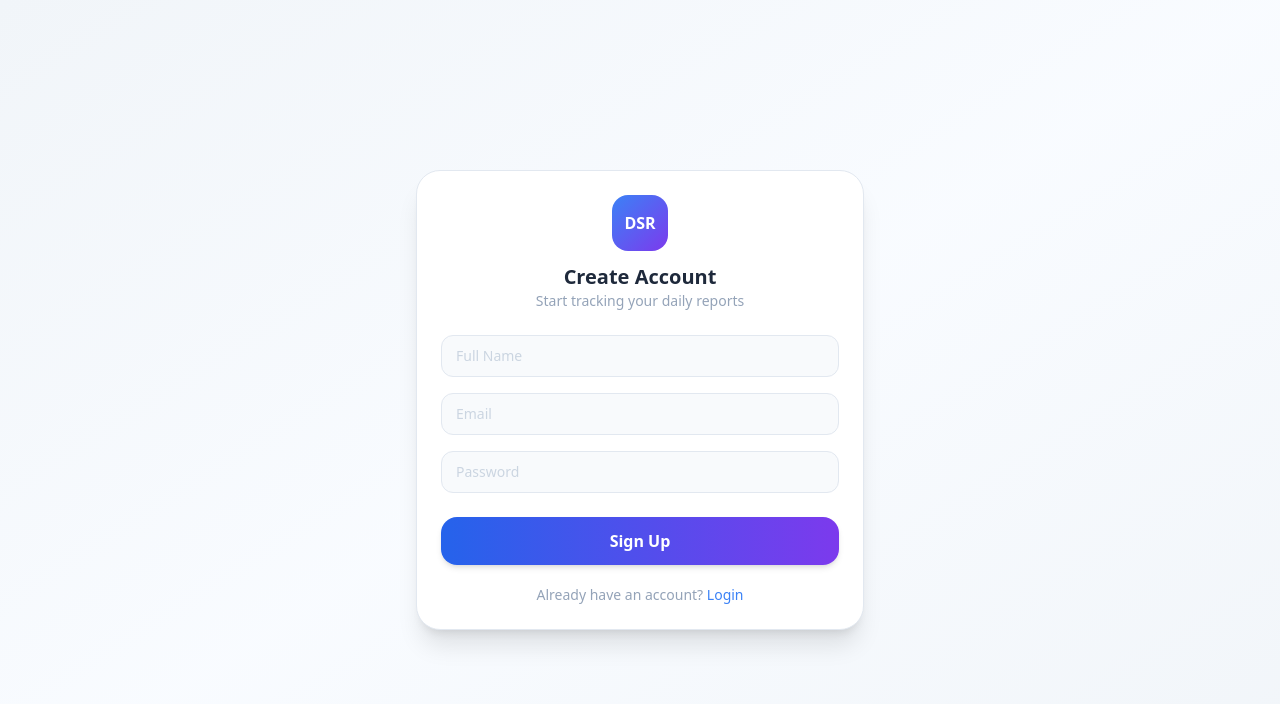
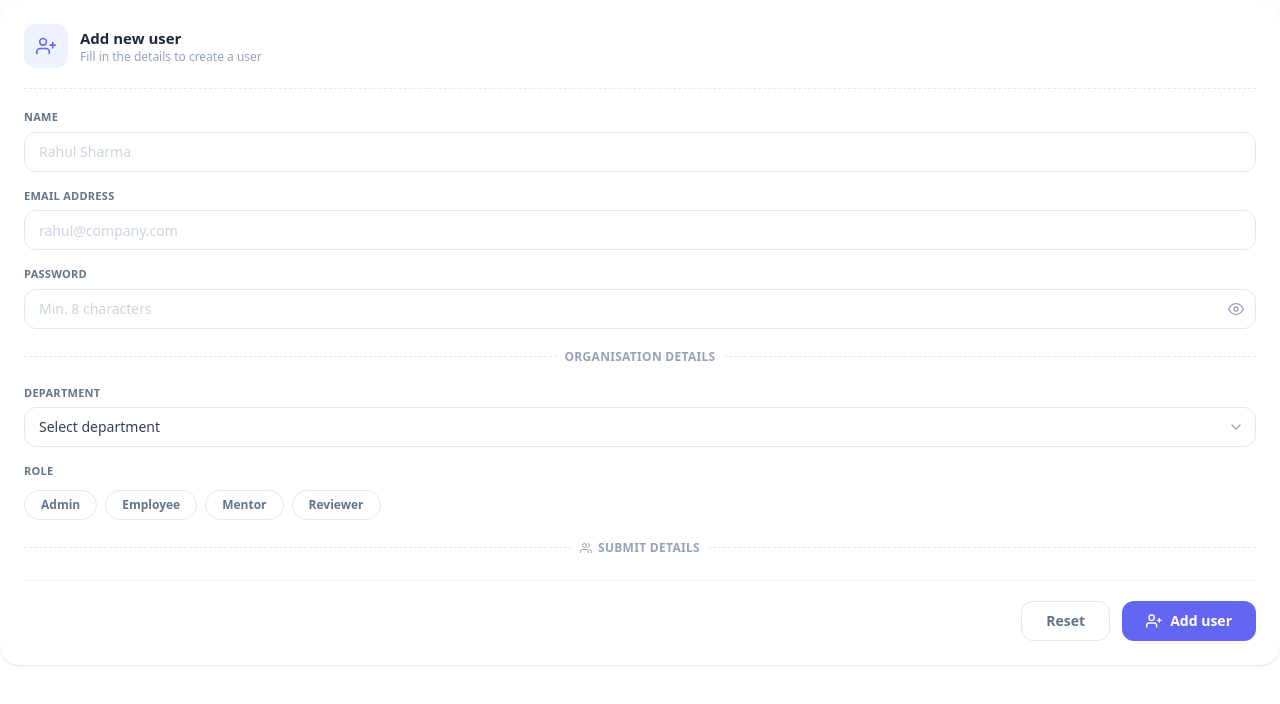
Before and after one commit to Rjlikhar/dsr-project-frontend, a React (Create React App) app: page /signup in a window 1280 px wide. Shown: the top 704 px of the page. Built offline with nearby package versions, Linux system fonts and the light colour scheme.

Commit message:
fix: remove userform add signup form

```diff
--- a/src/feature/auth/pages/Signup.jsx
+++ b/src/feature/auth/pages/Signup.jsx
@@ -1,107 +1,242 @@
 import { useState } from "react";
-import useAuth from "../hooks/useAuth";
-import { useNavigate } from "react-router-dom";
-import FullScreenLoader from "../../../component/common/Loader";
+import {
+  FiChevronDown,
+  FiEye,
+  FiEyeOff,
+  FiUserPlus,
+  FiUsers,
+} from "react-icons/fi";
+import { signupUser } from "../services/authServices";
+
+
+const ROLES = [
+  "Admin",
+  "Employee",
+  "Mentor",
+  "Reviewer"
+];
+
+const DEPARTMENTS = [
+  "Development",
+  "Testing",
+  "Content Creater",
+  "Sales",
+  "Marketing",
+  "Application Integration"
+];
+
+const defaultForm = {
+  name: "",
+  email: "",
+  password: "",
+  department: "",
+  role: "Trainee"
+};
 
 export default function Signup() {
-  const { signup, loading, error } = useAuth();
-  const [loader,setLoader]=useState(false)
-  const navigate=useNavigate();
-  const inputCls =
-    "w-full bg-slate-50 border border-slate-200 rounded-xl px-3.5 py-2.5 text-sm text-slate-800 placeholder-slate-300 focus:outline-none focus:ring-2 focus:ring-blue-400/60 focus:border-transparent transition";
+  const [form, setForm] = useState(defaultForm);
 
-  const [form, setForm] = useState({
-    name: "",
-    email: "",
-    password: "",
-  });
+  const [showPw, setShowPw] = useState(false);
 
-  const handleChange = (k, v) => {
-    setForm((p) => ({ ...p, [k]: v }));
+  const [success, setSuccess] = useState(false);
+
+  const set = (key, val) => {
+    setForm((prev) => ({
+      ...prev,
+      [key]: val,
+    }));
   };
 
-  const handleSubmit = async (e) => {
-    e.preventDefault();
+  const handleSubmit = async () => {
+    // TODO:
+    await signupUser(form)
 
-    try {
-      setLoader(true)
-      await signup(form);
-      alert("Signup successful!");
+    setSuccess(true);
 
-      navigate('/signin')
+    setTimeout(() => {
+      setSuccess(false);
+    }, 3000);
 
-      setForm({
-        name: "",
-        email: "",
-        password: "",
-      });
-    } catch (err) {
-      console.error(err.message);
-    }
-    finally{
-      setLoader(false)
-    }
+    setForm(defaultForm);
   };
 
   return (
-    <>
-    <FullScreenLoader loading={loader}/>
-    <div className="min-h-screen flex items-center justify-center bg-gradient-to-br from-slate-100 via-blue-50/40 to-slate-100 p-4">
-      <div className="w-full max-w-md">
-        <div className="bg-white border border-slate-200 rounded-3xl shadow-xl p-6">
-          <div className="mb-6 text-center">
-            <div className="w-14 h-14 mx-auto rounded-2xl bg-gradient-to-br from-blue-500 to-violet-600 flex items-center justify-center text-white font-black">
-              DSR
-            </div>
-            <h2 className="text-xl font-black mt-3 text-slate-800">
-              Create Account
-            </h2>
-            <p className="text-sm text-slate-400">
-              Start tracking your daily reports
-            </p>
-          </div>
+    <div className="bg-white rounded-[20px] shadow p-6">
+      {success && (
+        <div className="flex items-center gap-3 bg-emerald-50 border border-emerald-200 text-emerald-700 text-sm font-semibold px-5 py-3 rounded-2xl mb-5">
+          User added successfully!
+        </div>
+      )}
 
-          <form onSubmit={handleSubmit} className="flex flex-col gap-4">
-            <input
-              type="text"
-              placeholder="Full Name"
-              className={inputCls}
-              value={form.name}
-              onChange={(e) => handleChange("name", e.target.value)}
-            />
+      {/* Header */}
+      <div className="flex items-center gap-3 pb-5 mb-5 border-b border-dashed border-slate-200">
+        <div className="w-11 h-11 rounded-xl bg-indigo-50 flex items-center justify-center">
+          <FiUserPlus className="w-5 h-5 text-indigo-500" />
+        </div>
 
-            <input
-              type="email"
-              placeholder="Email"
-              className={inputCls}
-              value={form.email}
-              onChange={(e) => handleChange("email", e.target.value)}
-            />
+        <div>
+          <p className="text-[15px] font-bold text-slate-800">
+            Add new user
+          </p>
 
-            <input
-              type="password"
-              placeholder="Password"
-              className={inputCls}
-              value={form.password}
-              onChange={(e) => handleChange("password", e.target.value)}
-            />
-
-            <button className="mt-2 bg-gradient-to-r from-blue-600 to-violet-600 text-white font-bold py-3 rounded-2xl shadow-md hover:shadow-lg transition active:scale-[0.98]">
-              Sign Up
-            </button>
-          </form>
-
-          <p className="text-center text-sm text-slate-400 mt-5">
-            Already have an account?{" "}
-            <button
-              onClick={()=>navigate('/signin')}
-              className="text-blue-500 cursor-pointer hover:underline">
-              Login
-            </button>
+          <p className="text-xs text-slate-400">
+            Fill in the details to create a user
           </p>
         </div>
       </div>
+
+      {/* Name */}
+      <div className="grid gap-4">
+        <Field label="Name">
+          <input
+            className={inp}
+            placeholder="Rahul Sharma"
+            value={form.name}
+            onChange={(e) =>
+              set("name", e.target.value)
+            }
+          />
+        </Field>
+      </div>
+
+      <Field label="Email address" className="mt-4">
+        <input
+          className={inp}
+          type="email"
+          placeholder="rahul@company.com"
+          value={form.email}
+          onChange={(e) =>
+            set("email", e.target.value)
+          }
+        />
+      </Field>
+
+      <Field label="Password" className="mt-4">
+        <div className="relative">
+          <input
+            className={inp + " pr-10"}
+            type={showPw ? "text" : "password"}
+            placeholder="Min. 8 characters"
+            value={form.password}
+            onChange={(e) =>
+              set("password", e.target.value)
+            }
+          />
+
+          <button
+            type="button"
+            onClick={() => setShowPw((p) => !p)}
+            className="absolute right-3 top-1/2 -translate-y-1/2 text-slate-400"
+          >
+            {showPw ? (
+              <FiEyeOff className="w-4 h-4" />
+            ) : (
+              <FiEye className="w-4 h-4" />
+            )}
+          </button>
+        </div>
+      </Field>
+
+      <SectionDivider label="Organisation details" />
+
+      <div className="grid  gap-4">
+        <Field label="Department">
+          <div className="relative">
+            <select
+              className={inp + " appearance-none pr-9"}
+              value={form.department}
+              onChange={(e) =>
+                set("department", e.target.value)
+              }
+            >
+              <option value="">Select department</option>
+
+              {DEPARTMENTS.map((d) => (
+                <option key={d}>{d}</option>
+              ))}
+            </select>
+
+            <FiChevronDown className="absolute right-3 top-1/2 -translate-y-1/2 w-4 h-4 text-slate-400 pointer-events-none" />
+          </div>
+        </Field>
+      </div>
+
+      <Field label="Role" className="mt-4">
+        <div className="flex flex-wrap gap-2 mt-1">
+          {ROLES.map((r) => (
+            <button
+              key={r}
+              type="button"
+              onClick={() => set("role", r)}
+              className={`px-4 py-1.5 rounded-full text-xs font-semibold border-[1.5px] transition
+              ${
+                form.role === r
+                  ? "bg-indigo-50 border-indigo-400 text-indigo-700"
+                  : "border-slate-200 text-slate-500"
+              }`}
+            >
+              {r}
+            </button>
+          ))}
+        </div>
+      </Field>
+
+      <SectionDivider
+        icon={<FiUsers />}
+        label="Submit Details"
+      />
+
+
+
+      {/* Footer */}
+      <div className="flex justify-end gap-3 mt-6 pt-5 border-t border-slate-100">
+        <button
+          type="button"
+          onClick={() => setForm(defaultForm)}
+          className="h-10 px-6 rounded-xl border-[1.5px] border-slate-200 bg-white text-sm font-semibold text-slate-500 hover:bg-slate-50 transition"
+        >
+          Reset
+        </button>
+
+        <button
+          type="button"
+          onClick={handleSubmit}
+          className="h-10 px-6 rounded-xl bg-indigo-500 hover:bg-indigo-600 text-white text-sm font-bold flex items-center gap-2 transition"
+        >
+          <FiUserPlus className="w-4 h-4" />
+          Add user
+        </button>
+      </div>
     </div>
-  </>
   );
 }
+
+const inp =
+  "w-full h-[40px] px-3.5 border-[1.5px] border-slate-200 rounded-xl text-sm text-slate-700 bg-white outline-none focus:border-indigo-400 focus:ring-4 focus:ring-indigo-500/10 transition placeholder:text-slate-300";
+
+function Field({ label, children, className = "" }) {
+  return (
+    <div className={`flex flex-col gap-1.5 ${className}`}>
+      <p className="text-[11px] font-bold text-slate-500 uppercase tracking-wide">
+        {label}
+      </p>
+
+      {children}
+    </div>
+  );
+}
+
+function SectionDivider({ icon, label }) {
+  return (
+    <div className="flex items-center gap-2 my-5 text-xs font-bold text-slate-400 uppercase tracking-wide">
+      <hr className="flex-1 border-dashed border-slate-200" />
+
+      <span className="flex items-center gap-1.5">
+        {icon}
+        {label}
+      </span>
+
+      <hr className="flex-1 border-dashed border-slate-200" />
+    </div>
+  );
+}
--- a/src/feature/dsr/pages/Admin/Admin.jsx
+++ b/src/feature/dsr/pages/Admin/Admin.jsx
@@ -1,7 +1,7 @@
 import { useState } from "react";
 import DsrApprovalList from "./component/DsrAprrovalList";
 import HeroHeader from "./component/HeroHeader";
-import UserForm from "./component/UserForm";
+import Signup from "../../../auth/pages/Signup";
 
 export default function Admin() {
   const [showModal, setShowModal] = useState(false);
@@ -24,7 +24,7 @@ export default function Admin() {
                 ✕
               </button>
 
-              <UserForm handleClose={() => setShowModal(false)} />
+              <Signup handleClose={() => setShowModal(false)} />
             </div>
           </div>
         )}
--- a/src/feature/dsr/pages/Admin/component/UserForm.jsx
+++ /dev/null
@@ -1,241 +0,0 @@
-import { useState } from "react";
-import {
-  FiChevronDown,
-  FiEye,
-  FiEyeOff,
-  FiUserPlus,
-  FiUsers,
-} from "react-icons/fi";
-import { signupUser } from "../../../../auth/services/authServices";
-
-const ROLES = [
-  "Admin",
-  "Employee",
-  "Mentor",
-  "Reviewer"
-];
-
-const DEPARTMENTS = [
-  "Development",
-  "Testing",
-  "Content Creater",
-  "Sales",
-  "Marketing",
-  "Application Integration"
-];
-
-const defaultForm = {
-  name: "",
-  email: "",
-  password: "",
-  department: "",
-  role: "Trainee"
-};
-
-export default function UserForm() {
-  const [form, setForm] = useState(defaultForm);
-
-  const [showPw, setShowPw] = useState(false);
-
-  const [success, setSuccess] = useState(false);
-
-  const set = (key, val) => {
-    setForm((prev) => ({
-      ...prev,
-      [key]: val,
-    }));
-  };
-
-  const handleSubmit = async () => {
-    // TODO:
-    await signupUser(form)
-
-    setSuccess(true);
-
-    setTimeout(() => {
-      setSuccess(false);
-    }, 3000);
-
-    setForm(defaultForm);
-  };
-
-  return (
-    <div className="bg-white rounded-[20px] shadow p-6">
-      {success && (
-        <div className="flex items-center gap-3 bg-emerald-50 border border-emerald-200 text-emerald-700 text-sm font-semibold px-5 py-3 rounded-2xl mb-5">
-          User added successfully!
-        </div>
-      )}
-
-      {/* Header */}
-      <div className="flex items-center gap-3 pb-5 mb-5 border-b border-dashed border-slate-200">
-        <div className="w-11 h-11 rounded-xl bg-indigo-50 flex items-center justify-center">
-          <FiUserPlus className="w-5 h-5 text-indigo-500" />
-        </div>
-
-        <div>
-          <p className="text-[15px] font-bold text-slate-800">
-            Add new user
-          </p>
-
-          <p className="text-xs text-slate-400">
-            Fill in the details to create a user
-          </p>
-        </div>
-      </div>
-
-      {/* Name */}
-      <div className="grid gap-4">
-        <Field label="Name">
-          <input
-            className={inp}
-            placeholder="Rahul Sharma"
-            value={form.name}
-            onChange={(e) =>
-              set("name", e.target.value)
-            }
-          />
-        </Field>
-      </div>
-
-      <Field label="Email address" className="mt-4">
-        <input
-          className={inp}
-          type="email"
-          placeholder="rahul@company.com"
-          value={form.email}
-          onChange={(e) =>
-            set("email", e.target.value)
-          }
-        />
-      </Field>
-
-      <Field label="Password" className="mt-4">
-        <div className="relative">
-          <input
-            className={inp + " pr-10"}
-            type={showPw ? "text" : "password"}
-            placeholder="Min. 8 characters"
-            value={form.password}
-            onChange={(e) =>
-              set("password", e.target.value)
-            }
-          />
-
-          <button
-            type="button"
-            onClick={() => setShowPw((p) => !p)}
-            className="absolute right-3 top-1/2 -translate-y-1/2 text-slate-400"
-          >
-            {showPw ? (
-              <FiEyeOff className="w-4 h-4" />
-            ) : (
-              <FiEye className="w-4 h-4" />
-            )}
-          </button>
-        </div>
-      </Field>
-
-      <SectionDivider label="Organisation details" />
-
-      <div className="grid  gap-4">
-        <Field label="Department">
-          <div className="relative">
-            <select
-              className={inp + " appearance-none pr-9"}
-              value={form.department}
-              onChange={(e) =>
-                set("department", e.target.value)
-              }
-            >
-              <option value="">Select department</option>
-
-              {DEPARTMENTS.map((d) => (
-                <option key={d}>{d}</option>
-              ))}
-            </select>
-
-            <FiChevronDown className="absolute right-3 top-1/2 -translate-y-1/2 w-4 h-4 text-slate-400 pointer-events-none" />
-          </div>
-        </Field>
-      </div>
-
-      <Field label="Role" className="mt-4">
-        <div className="flex flex-wrap gap-2 mt-1">
-          {ROLES.map((r) => (
-            <button
-              key={r}
-              type="button"
-              onClick={() => set("role", r)}
-              className={`px-4 py-1.5 rounded-full text-xs font-semibold border-[1.5px] transition
-              ${
-                form.role === r
-                  ? "bg-indigo-50 border-indigo-400 text-indigo-700"
-                  : "border-slate-200 text-slate-500"
-              }`}
-            >
-              {r}
-            </button>
-          ))}
-        </div>
-      </Field>
-
-      <SectionDivider
-        icon={<FiUsers />}
-        label="Submit Details"
-      />
-
-
-
-      {/* Footer */}
-      <div className="flex justify-end gap-3 mt-6 pt-5 border-t border-slate-100">
-        <button
-          type="button"
-          onClick={() => setForm(defaultForm)}
-          className="h-10 px-6 rounded-xl border-[1.5px] border-slate-200 bg-white text-sm font-semibold text-slate-500 hover:bg-slate-50 transition"
-        >
-          Reset
-        </button>
-
-        <button
-          type="button"
-          onClick={handleSubmit}
-          className="h-10 px-6 rounded-xl bg-indigo-500 hover:bg-indigo-600 text-white text-sm font-bold flex items-center gap-2 transition"
-        >
-          <FiUserPlus className="w-4 h-4" />
-          Add user
-        </button>
-      </div>
-    </div>
-  );
-}
-
-const inp =
-  "w-full h-[40px] px-3.5 border-[1.5px] border-slate-200 rounded-xl text-sm text-slate-700 bg-white outline-none focus:border-indigo-400 focus:ring-4 focus:ring-indigo-500/10 transition placeholder:text-slate-300";
-
-function Field({ label, children, className = "" }) {
-  return (
-    <div className={`flex flex-col gap-1.5 ${className}`}>
-      <p className="text-[11px] font-bold text-slate-500 uppercase tracking-wide">
-        {label}
-      </p>
-
-      {children}
-    </div>
-  );
-}
-
-function SectionDivider({ icon, label }) {
-  return (
-    <div className="flex items-center gap-2 my-5 text-xs font-bold text-slate-400 uppercase tracking-wide">
-      <hr className="flex-1 border-dashed border-slate-200" />
-
-      <span className="flex items-center gap-1.5">
-        {icon}
-        {label}
-      </span>
-
-      <hr className="flex-1 border-dashed border-slate-200" />
-    </div>
-  );
-}
```
